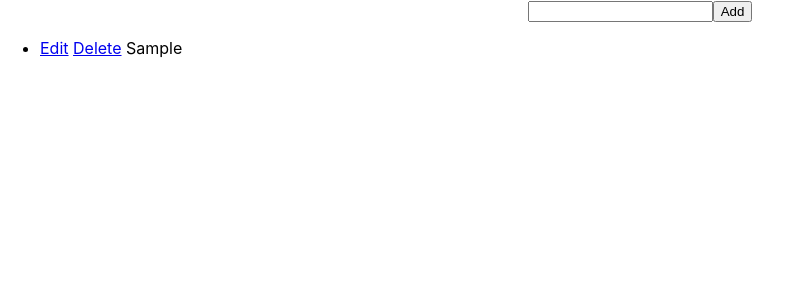
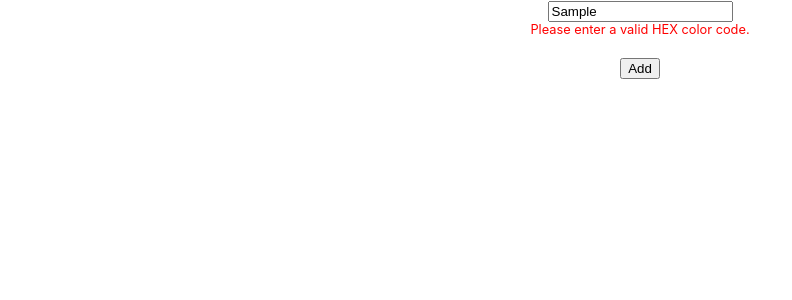
Before and after one commit to vasnakos/react-colormanagement, a React (Create React App) app: page / in a window 1280 px wide. Both pictures are taken after typing "Sample" into the empty fields and a click on the button "Add". Shown: the top 300 px of the page, without its empty margins (0-792 px from the left). Built offline with nearby package versions, Linux system fonts and the light colour scheme.

Commit message:
Add validation on what the user types in

```diff
--- a/src/App.css
+++ b/src/App.css
@@ -21,7 +21,16 @@
 .App-link {
   color: #61dafb;
 }
-
+.error {
+  color: #ff0000;
+  font-size: 0.8em;
+}
+.hidden {
+  display: none;
+}
+.error.show {
+  display: block;
+}
 @keyframes App-logo-spin {
   from {
     transform: rotate(0deg);
--- a/src/App.js
+++ b/src/App.js
@@ -1,6 +1,8 @@
 import React, { Component } from 'react';
 import './App.css';
 import List from './List';
+
+const isOk  = /(^#[0-9A-F]{6}$)|(^#[0-9A-F]{3}$)/i;
 
 export default class App extends Component {
   constructor(props) {
@@ -9,7 +11,8 @@ export default class App extends Component {
       term: '',
       items: [],
       editMode: false,
-      itemToEdit: null
+      itemToEdit: null,
+      hasError: false
     };
   }
 
@@ -19,9 +22,17 @@ export default class App extends Component {
 
   onSubmit = (event) => {
     event.preventDefault();
+
+    if (!isOk.test(this.state.term)) {
+      this.setState({
+        hasError: true
+      });
+      return false;
+    }
     this.setState({
       term: '',
-      items: [...this.state.items, this.state.term]
+      items: [...this.state.items, this.state.term],
+      hasError: false
     });
   }
 
@@ -59,7 +70,8 @@ export default class App extends Component {
     return (
       <div>
         <form className="App" onSubmit={this.onSubmit}>
-          <input value={this.state.term} onChange={this.onChange}  />
+          <input value={this.state.term} onChange={this.onChange}  /><br/>
+          <span className={"error " + (this.state.hasError ? "show" : "hidden")}>Please enter a valid HEX color code.</span><br/>
           {
             !this.state.editMode ?
               <button>Add</button>
```
Also changed, not shown: src/index.css (line endings or trailing spaces), src/logo.svg (deleted).
